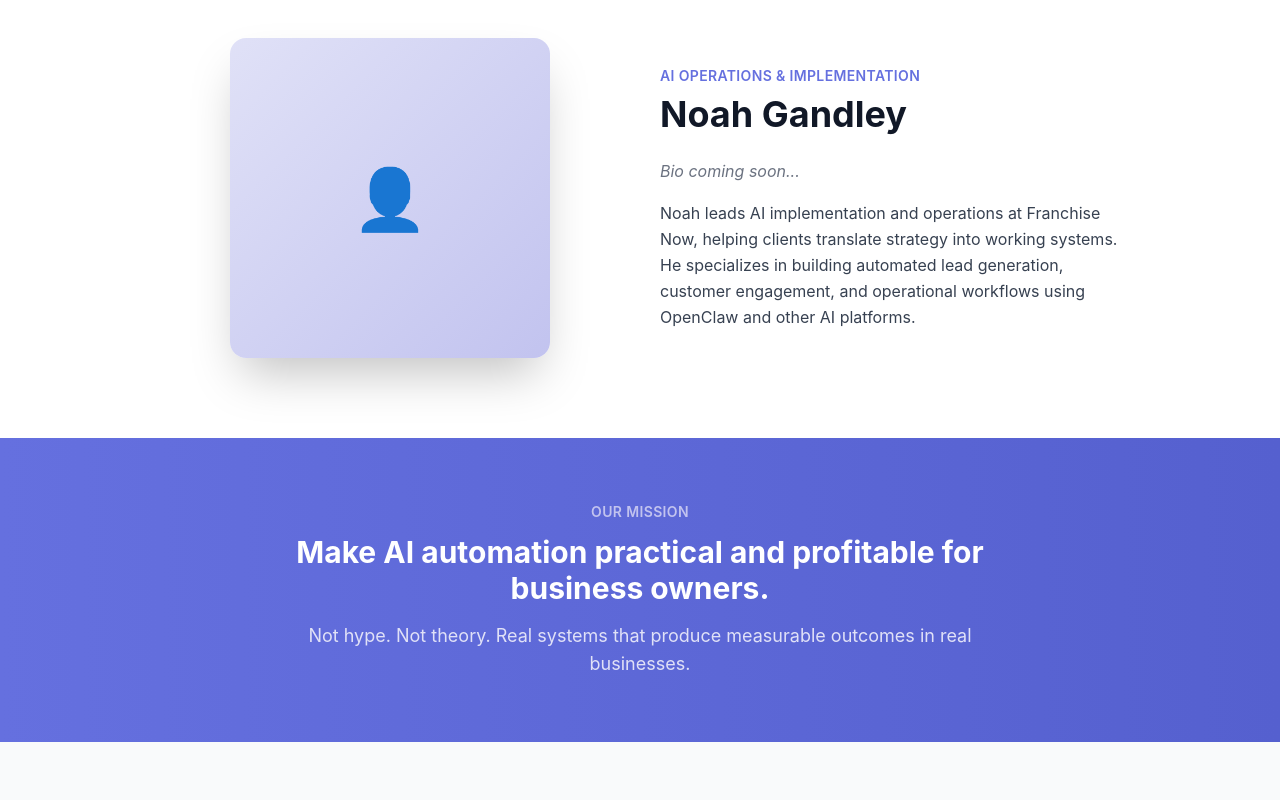
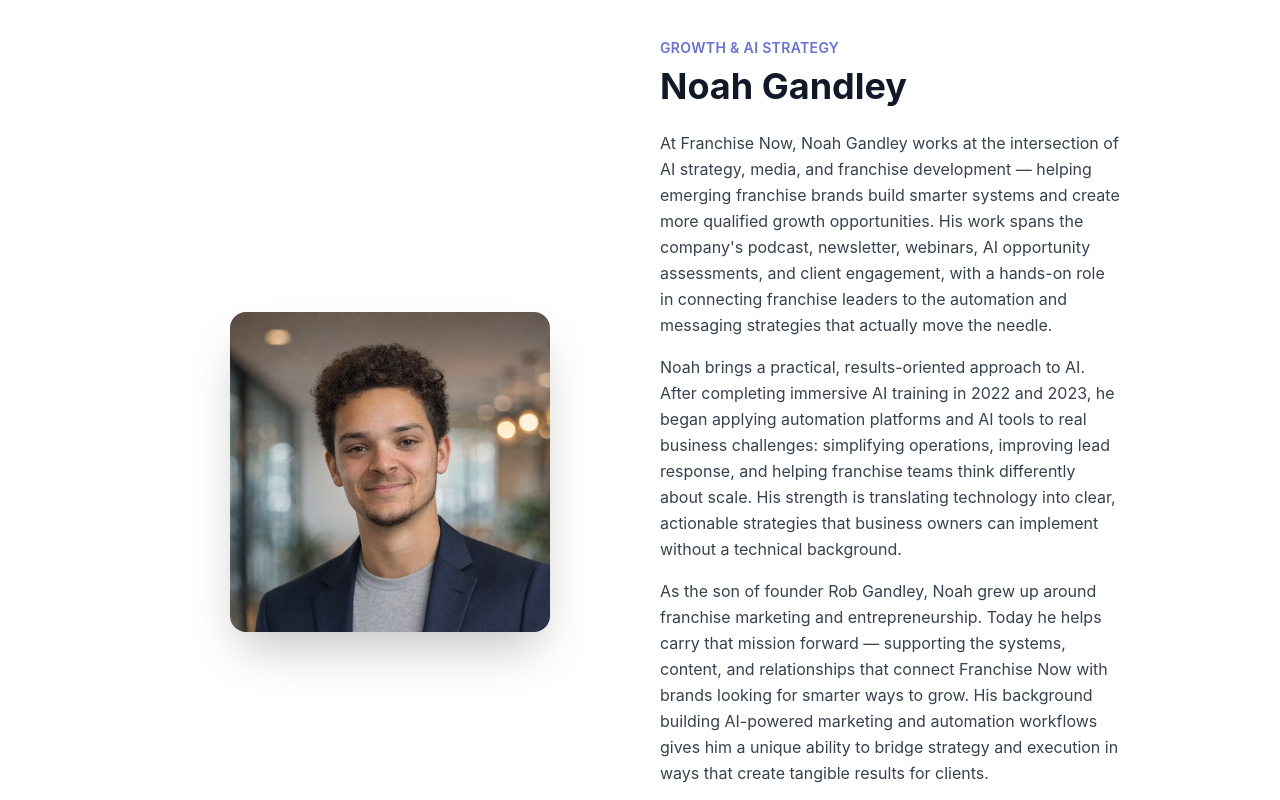
Before and after one commit to Gandley/franchise-now-openclaw, a Next.js app: page /about in a window 1280 px wide. Shown: the part 1600-2400 px from the top of the page. Built offline with nearby package versions, Linux system fonts and the light colour scheme.

Commit message:
Add Noah Gandley bio and photo to About page

```diff
--- a/app/about/page.tsx
+++ b/app/about/page.tsx
@@ -95,26 +95,48 @@
           {/* Divider */}
           <div className="border-t border-gray-200 my-16"></div>
 
-          {/* Noah Gandley - Placeholder */}
+          {/* Noah Gandley */}
           <div>
             <div className="grid md:grid-cols-2 gap-10 items-center">
               <div className="flex justify-center">
-                <div className="relative w-72 h-72 md:w-80 md:h-80 rounded-2xl overflow-hidden shadow-2xl bg-gradient-to-br from-brand-100 to-brand-200 flex items-center justify-center">
-                  <span className="text-brand-400 text-6xl">👤</span>
+                <div className="relative w-72 h-72 md:w-80 md:h-80 rounded-2xl overflow-hidden shadow-2xl">
+                  <Image
+                    src="/noah-gandley.jpg"
+                    alt="Noah Gandley - Growth & AI Strategy"
+                    fill
+                    className="object-cover"
+                  />
                 </div>
               </div>
               <div>
-                <div className="text-brand-600 font-semibold text-sm uppercase tracking-wide mb-2">AI Operations & Implementation</div>
+                <div className="text-brand-600 font-semibold text-sm uppercase tracking-wide mb-2">Growth & AI Strategy</div>
                 <h2 className="text-3xl md:text-4xl font-bold text-gray-900 mb-6">Noah Gandley</h2>
                 <div className="space-y-4 text-gray-700 leading-relaxed">
-                  <p className="text-gray-500 italic">
-                    Bio coming soon...
+                  <p>
+                    At Franchise Now, Noah Gandley works at the intersection of AI strategy, media, and
+                    franchise development — helping emerging franchise brands build smarter systems and
+                    create more qualified growth opportunities. His work spans the company&apos;s podcast,
+                    newsletter, webinars, AI opportunity assessments, and client engagement, with a hands-on
+                    role in connecting franchise leaders to the automation and messaging strategies that actually
+                    move the needle.
                   </p>
                   <p>
-                    Noah leads AI implementation and operations at Franchise Now, helping clients
-                    translate strategy into working systems. He specializes in building automated lead
-                    generation, customer engagement, and operational workflows using OpenClaw and other
-                    AI platforms.
+                    Noah brings a practical, results-oriented approach to AI. After completing immersive AI
+                    training in 2022 and 2023, he began applying automation platforms and AI tools to real
+                    business challenges: simplifying operations, improving lead response, and helping franchise
+                    teams think differently about scale. His strength is translating technology into clear, actionable
+                    strategies that business owners can implement without a technical background.
+                  </p>
+                  <p>
+                    As the son of founder Rob Gandley, Noah grew up around franchise marketing and
+                    entrepreneurship. Today he helps carry that mission forward — supporting the systems,
+                    content, and relationships that connect Franchise Now with brands looking for smarter ways
+                    to grow. His background building AI-powered marketing and automation workflows gives him
+                    a unique ability to bridge strategy and execution in ways that create tangible results for clients.
+                  </p>
+                  <p>
+                    Outside of work, Noah is a former NCAA Division II athlete. That background shaped his
+                    approach to business: disciplined, consistent, and focused on long-term improvement.
                   </p>
                 </div>
               </div>
```
Also changed, not shown: public/noah-gandley.jpg (added).
